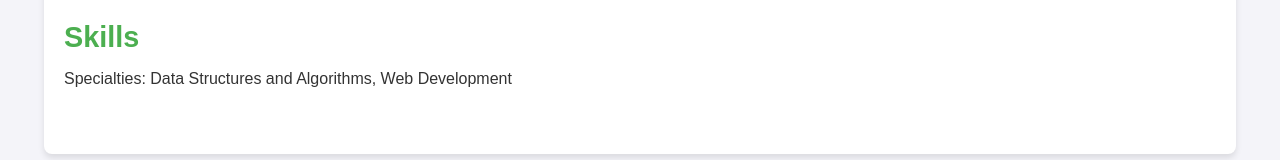
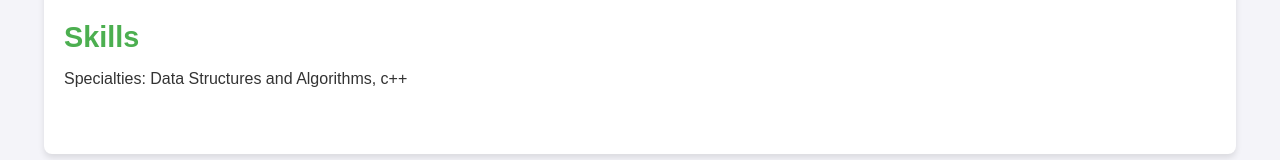
Before and after one commit to SiddhantShetti/Designing-Infrastructure-For-a-City, a plain HTML site: page index.html in a window 1280 px wide. Shown: the part 730-890 px from the top of the page. Drawn offline with Linux system fonts and the light colour scheme.

Commit message:
Update index.html

```diff
--- a/index.html
+++ b/index.html
@@ -115,7 +115,7 @@
 <section id="about">
     <h2>About Me</h2>
     <p>
-        Hi! I am a student pursuing a BTech in Computer Science from KLETECH University, Belagavi.
+        Hi! I am a student pursuing a BTech in Computer Science  from KLETECH University, Belagavi.
         My SRN is <strong>02FE23BCS097</strong>. This portfolio showcases my 3rd semester project under the guidance of
         <strong>Vaishali Parab Ma'am</strong>, the course instructor for Design and Analysis of Algorithms.
     </p>
@@ -132,7 +132,7 @@
 <section id="skills">
     <h2>Skills</h2>
     <ul>
-        <li>Specialties: Data Structures and Algorithms, Web Development</li>
+        <li>Specialties: Data Structures and Algorithms, c++</li>
     </ul>
 </section>
 
```
